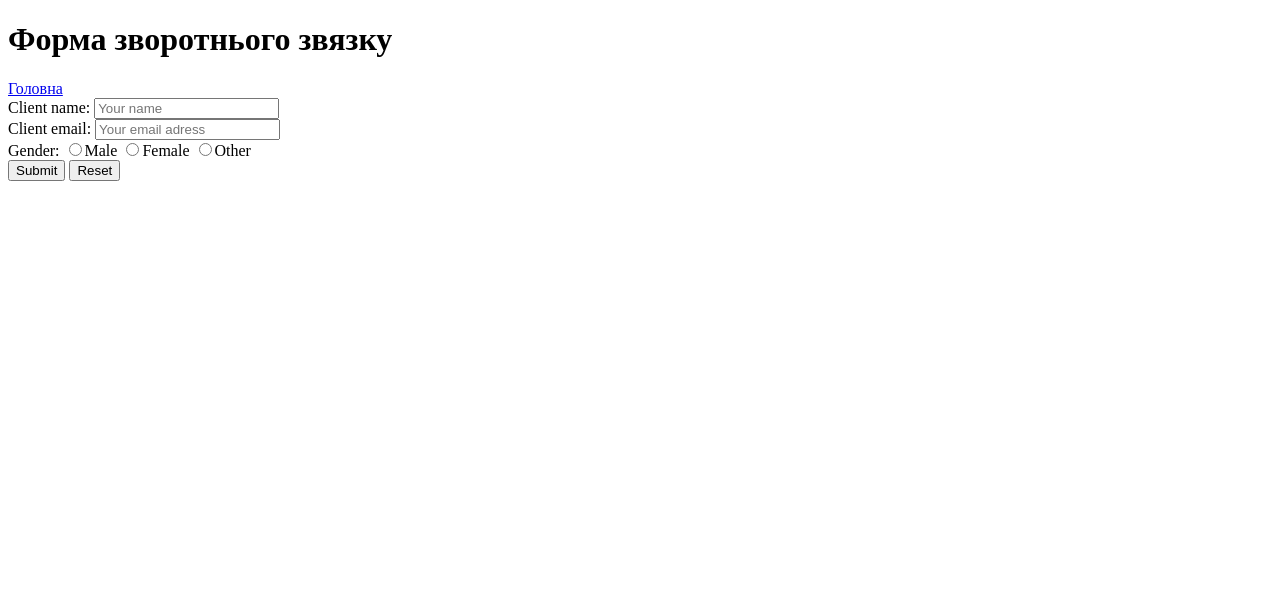
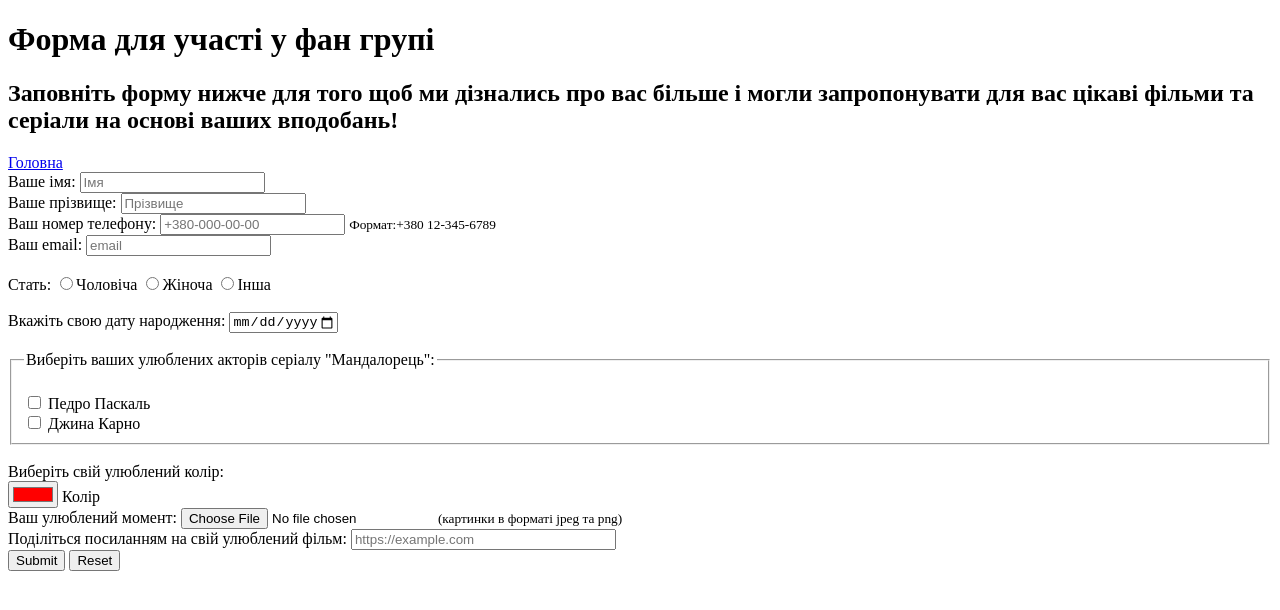
Before and after one commit to Armwrestler1/2-project, a plain HTML site: page form.html in a window 1280 px wide. Drawn offline with Linux system fonts and the light colour scheme.

Commit message:
Upgraded form

```diff
--- a/form.html
+++ b/form.html
@@ -8,34 +8,82 @@
     </head>
     <body>
         <header>
-            <h1>Форма зворотнього звязку</h1>
+            <h1>Форма для участі у фан групі</h1>
+            <h2>Заповніть форму нижче для того щоб ми дізнались про вас більше і могли запропонувати для вас цікаві фільми та серіали на основі ваших вподобань!</h2>
             <nav>
                 <a href="index.html">Головна</a>
             </nav>
         </header>
         <main>
-            <form action="https://formspree.io/myydrqvj" method="POST">
+            <form action="https://formspree.io/myydrqvj" method="POST" target="_self">
                 <label>
-                    Client name:
-                    <input type="text" name="client-name" placeholder="Your name">
+                    Ваше імя:
+                    <input type="text" name="client-name" placeholder="Імя" required>
                 </label>
                 <br>
                 <label>
-                    Client email:
-                    <input type="email" name="client-email" placeholder="Your email adress">
+                    Ваше прізвище:
+                    <input type="text" name="client-surname" placeholder="Прізвище" required>
                 </label>
                 <br>
-                <label>Gender:</label>
+                <label for="phone">Ваш номер телефону:</label>
+                <input type="tel" id="phone" name="client-phone"
+                    placeholder="+380-000-00-00" required>
+                <small> Формат:+380 12-345-6789</small>
+                <br>
                 <label>
-                    <input type="radio" name="Gender" value="Male">Male
+                    Ваш email:
+                    <input type="email" name="client-email" placeholder="email" required>
+                </label>
+                <br>
+                <br>
+                <label>Стать:</label>
+                <label>
+                    <input type="radio" name="Gender" value="Male">Чоловіча
                 </label>
                 <label>
-                    <input type="radio" name="Gender" value="Female">Female
+                    <input type="radio" name="Gender" value="Female">Жіноча
                 </label>
                 <label>
-                    <input type="radio" name="Gender" value="Other">Other
+                    <input type="radio" name="Gender" value="Other">Інша
                 </label>
-                    <br>
+                <br>
+                <br>
+                <label for="birthday">Вкажіть свою дату народження:</label>
+                    <input type="date" id="birthday" name="client-birthday" min="1900-01-01" max="2020-01-01" required>
+                        <span class="validity"></span>
+                <br>
+                <br>
+                <fieldset>
+
+                    <legend>Виберіть ваших улюблених акторів серіалу "Мандалорець":</legend>
+
+                <br>
+                    <input type="checkbox" id="pedro" name="pedro">
+                        <label for="pedro">Педро Паскаль</label>
+                <br>
+                    <input type="checkbox" id="carno" name="carno">
+                        <label for="carno">Джина Карно</label>
+                </fieldset>
+                <br>
+                <div >
+                <a>Виберіть свій улюблений колір:</a>
+                <br>
+                    <input type="color" id="red" name="favourite color"
+                        value="#FF0000">
+                        <label for="red">Колір</label>
+                </div>
+                <label for="file">Ваш улюблений момент:</label>
+                    <input type="file"
+                        id="file" name="file"
+                        accept="image/png, image/jpeg">
+                        <small>(картинки в форматі jpeg та png)</small>
+                <br>
+                <label for="url">Поділіться посиланням на свій улюблений фільм:</label>
+                    <input type="url" name="url" id="url"
+                        placeholder="https://example.com"
+                        pattern="https://.*" size="30">
+                <br>
                 <label>
                     <input type="submit">
                 </label>
```
Also changed, not shown: index.html (+17 -18 lines).
